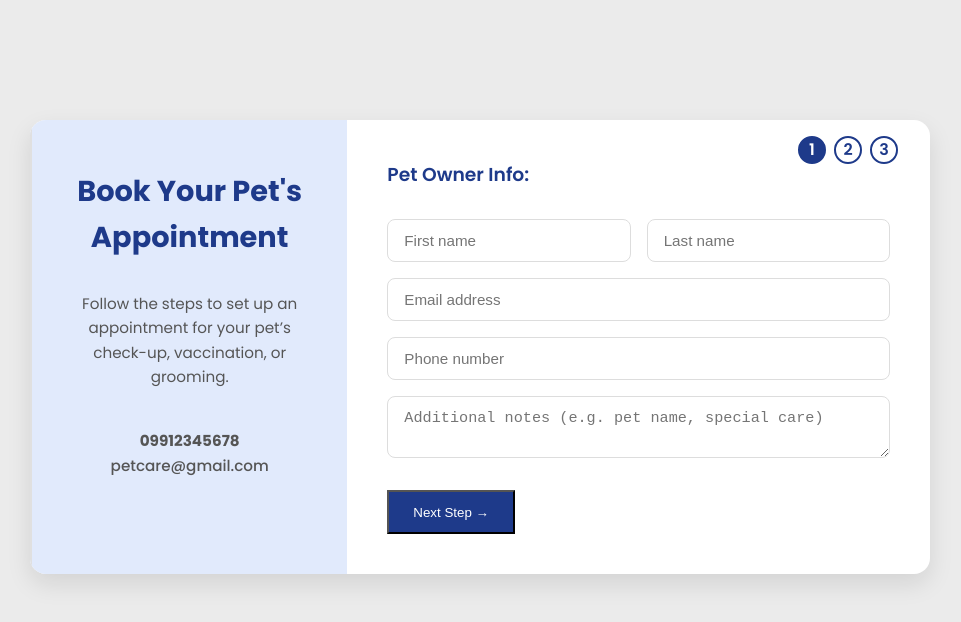
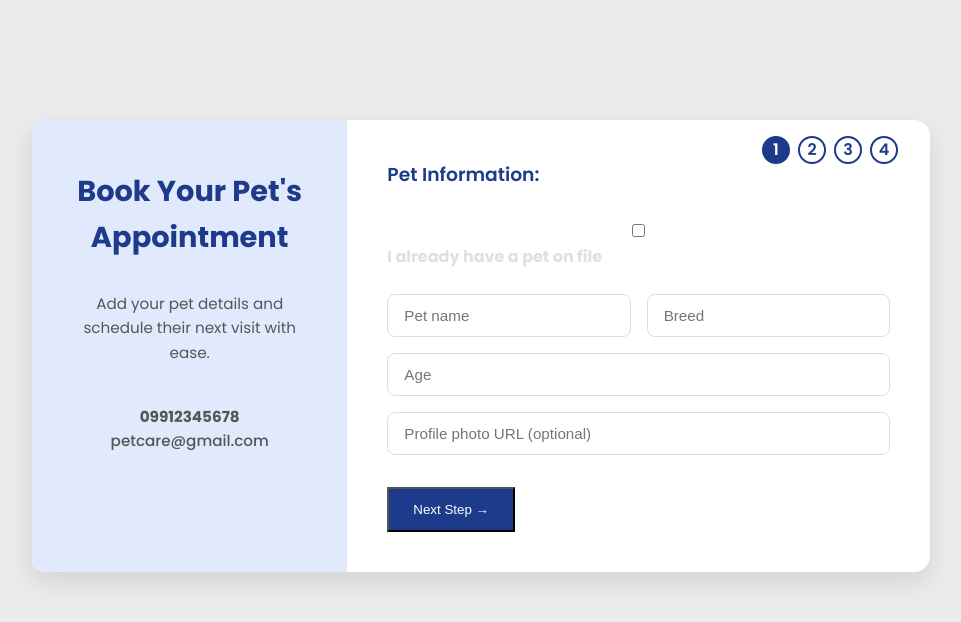
Before and after one commit to m1seryx/Pet-Care-Appointment-Health-Management-System, a React (Vite) app in the folder front-end/pet-care/: page /appointment in a window 1280 px wide. Shown: the top 622 px of the page, without its empty margins (160-1121 px from the left). Built offline with nearby package versions, Linux system fonts and the light colour scheme; a web font is replaced by a local one.

Commit message:
fixed coded appointment& add pet

```diff
--- a/front-end/pet-care/src/components/Appointment.css
+++ b/front-end/pet-care/src/components/Appointment.css
@@ -194,3 +194,32 @@ select {
 .back-btn:hover {
   background: #bfc5cc;
 }
+/* Modal styling */
+.modal-overlay {
+  position: fixed;
+  inset: 0;
+  background: rgba(0,0,0,0.6);
+  display: flex;
+  justify-content: center;
+  align-items: center;
+  z-index: 999;
+}
+
+.modal-content {
+  background: white;
+  border-radius: 16px;
+  padding: 1rem;
+  max-height: 90vh;
+  overflow-y: auto;
+  position: relative;
+}
+
+.close-modal {
+  position: absolute;
+  top: 10px;
+  right: 15px;
+  background: transparent;
+  border: none;
+  font-size: 1.2rem;
+  cursor: pointer;
+}
--- a/front-end/pet-care/src/components/Appointment.jsx
+++ b/front-end/pet-care/src/components/Appointment.jsx
@@ -1,8 +1,18 @@
 import React, { useState } from "react";
 import "./Appointment.css";
 
-export default function Appointment() {
+export default function Appointment({ closeModal }) {
   const [step, setStep] = useState(1);
+  const [hasPet, setHasPet] = useState(false);
+  const [petId, setPetId] = useState(null);
+
+  const [petData, setPetData] = useState({
+    name: "",
+    breed: "",
+    age: "",
+    profile: "",
+  });
+
   const [formData, setFormData] = useState({
     firstName: "",
     lastName: "",
@@ -15,18 +25,41 @@ export default function Appointment() {
   });
 
   const handleChange = (e) => {
-    setFormData({ ...formData, [e.target.name]: e.target.value });
+    const { name, value } = e.target;
+    step === 1
+      ? setPetData({ ...petData, [name]: value })
+      : setFormData({ ...formData, [name]: value });
   };
 
-  const nextStep = () => setStep((prev) => Math.min(prev + 1, 3));
+  const handleNext = async () => {
+    if (step === 1 && !hasPet) {
+      try {
+        // Submit pet data first (since Pet is FK)
+        const response = await fetch("/api/pets", {
+          method: "POST",
+          headers: { "Content-Type": "application/json" },
+          body: JSON.stringify(petData),
+        });
+
+        if (!response.ok) throw new Error("Failed to save pet data");
+
+        const savedPet = await response.json();
+        setPetId(savedPet.id); // store new Pet ID for later
+        alert("🐾 Pet saved successfully! Proceed to owner info.");
+        setStep(2);
+      } catch (err) {
+        console.error(err);
+        alert("⚠️ Could not save pet data. Please try again.");
+      }
+    } else {
+      setStep((prev) => Math.min(prev + 1, 4));
+    }
+  };
+
   const prevStep = () => setStep((prev) => Math.max(prev - 1, 1));
 
-  const handleSubmit = (e) => {
+  const handleSubmit = async (e) => {
     e.preventDefault();
-
-    if (step < 3) {
-      nextStep();
-    } else {
 
     if (
       formData.firstName &&
@@ -37,60 +70,110 @@ export default function Appointment() {
       formData.time &&
       formData.service
     ) {
-        alert("🐾 Appointment booked successfully!");
-        console.log("Appointment Details:", formData);
+      try {
+        const appointmentPayload = {
+          ...formData,
+          petId, // Use saved FK
+        };
 
+        const res = await fetch("/api/appointments", {
+          method: "POST",
+          headers: { "Content-Type": "application/json" },
+          body: JSON.stringify(appointmentPayload),
+        });
 
-        setFormData({
-          firstName: "",
-          lastName: "",
-          email: "",
-          phone: "",
-          notes: "",
-          date: "",
-          time: "",
-          service: "",
-        });
-        setStep(1);
+        if (!res.ok) throw new Error("Failed to save appointment");
+        alert("✅ Appointment booked successfully!");
+        closeModal();
+      } catch (err) {
+        console.error(err);
+        alert("⚠️ Error submitting appointment. Try again.");
+      }
     } else {
       alert("⚠️ Please complete all fields before submitting!");
-      }
     }
   };
 
   return (
     <div className="appointment-container">
       <div className="appointment-box">
-
+        {/* Steps Indicator */}
         <div className="steps-indicator">
-          {[1, 2, 3].map((num) => (
-            <div
-              key={num}
-              className={`step-circle ${step === num ? "active" : ""}`}
-            >
+          {[1, 2, 3, 4].map((num) => (
+            <div key={num} className={`step-circle ${step === num ? "active" : ""}`}>
               {num}
             </div>
           ))}
         </div>
 
+        {/* Info Panel */}
         <div className="right-panel">
-          <i className="fa-solid fa-calendar-check icon"></i>
+          <i className="fa-solid fa-paw icon"></i>
           <h2>Book Your Pet's Appointment</h2>
-          <p>
-            Follow the steps to set up an appointment for your pet’s check-up,
-            vaccination, or grooming.
-          </p>
+          <p>Add your pet details and schedule their next visit with ease.</p>
           <p className="contact-info">
-            <strong>09912345678</strong>
-            <br />
+            <strong>09912345678</strong><br />
             <span>petcare@gmail.com</span>
           </p>
         </div>
 
+        {/* Form */}
+        <form className="form-panel" onSubmit={handleSubmit}>
+          {/* Step 1: Pet Info */}
+          {step === 1 && (
+            <>
+              <h3>Pet Information:</h3>
+              <label className="checkbox">
+                <input
+                  type="checkbox"
+                  checked={hasPet}
+                  onChange={() => setHasPet(!hasPet)}
+                />
+               <h4>I already have a pet on file</h4>
+              </label>
 
-        <form className="form-panel" onSubmit={handleSubmit}>
+              {!hasPet && (
+                <>
+                  <div className="input-group">
+                    <input
+                      type="text"
+                      name="name"
+                      placeholder="Pet name"
+                      value={petData.name}
+                      onChange={handleChange}
+                      required
+                    />
+                    <input
+                      type="text"
+                      name="breed"
+                      placeholder="Breed"
+                      value={petData.breed}
+                      onChange={handleChange}
+                      required
+                    />
+                  </div>
+                  <input
+                    type="number"
+                    name="age"
+                    placeholder="Age"
+                    value={petData.age}
+                    onChange={handleChange}
+                    required
+                  />
+                  <input
+                    type="text"
+                    name="profile"
+                    placeholder="Profile photo URL (optional)"
+                    value={petData.profile}
+                    onChange={handleChange}
+                  />
+                </>
+              )}
+            </>
+          )}
 
-          {step === 1 && (
+
+          {step === 2 && (
             <>
               <h3>Pet Owner Info:</h3>
               <div className="input-group">
@@ -129,7 +212,7 @@ export default function Appointment() {
               />
               <textarea
                 name="notes"
-                placeholder="Additional notes (e.g. pet name, special care)"
+                placeholder="Additional notes"
                 value={formData.notes}
                 onChange={handleChange}
               ></textarea>
@@ -137,7 +220,7 @@ export default function Appointment() {
           )}
 
 
-          {step === 2 && (
+          {step === 3 && (
             <>
               <h3>Choose Appointment Date & Time:</h3>
               <input
@@ -164,8 +247,8 @@ export default function Appointment() {
             </>
           )}
 
-          {}
-          {step === 3 && (
+
+          {step === 4 && (
             <>
               <h3>Select Pet Care Service:</h3>
               <div className="service-option">
@@ -185,33 +268,22 @@ export default function Appointment() {
                       onChange={handleChange}
                       required
                     />
-                    <span>
-                      {service === "General Check-up"
-                        ? "🩺 "
-                        : service === "Vaccination"
-                        ? "💉 "
-                        : service === "Grooming"
-                        ? "✂️ "
-                        : service === "Dental Cleaning"
-                        ? "🦷 "
-                        : "🚑 "}
-                      {service}
-                    </span>
+                    <span>{service}</span>
                   </label>
                 ))}
               </div>
             </>
           )}
 
-          {}
+
           <div className="button-group">
             {step > 1 && (
               <button type="button" onClick={prevStep} className="back-btn">
                 ← Back
               </button>
             )}
-            {step < 3 ? (
-              <button type="button" onClick={nextStep} className="next-btn">
+            {step < 4 ? (
+              <button type="button" onClick={handleNext} className="next-btn">
                 Next Step →
               </button>
             ) : (
--- a/front-end/pet-care/src/components/Home.css
+++ b/front-end/pet-care/src/components/Home.css
@@ -350,3 +350,32 @@ body {
     transition-duration: 0.01ms !important;
   }
 }
+/* Modal styling */
+.modal-overlay {
+  position: fixed;
+  inset: 0;
+  background: rgba(0,0,0,0.6);
+  display: flex;
+  justify-content: center;
+  align-items: center;
+  z-index: 999;
+}
+
+.modal-content {
+  background: white;
+  border-radius: 16px;
+  padding: 1rem;
+  max-height: 90vh;
+  overflow-y: auto;
+  position: relative;
+}
+
+.close-modal {
+  position: absolute;
+  top: 10px;
+  right: 15px;
+  background: transparent;
+  border: none;
+  font-size: 1.2rem;
+  cursor: pointer;
+}
```
Also changed, not shown: front-end/pet-care/src/components/UserDashboard.jsx (+36 -40 lines). Lines whose indentation alone changed are shown as unchanged.
